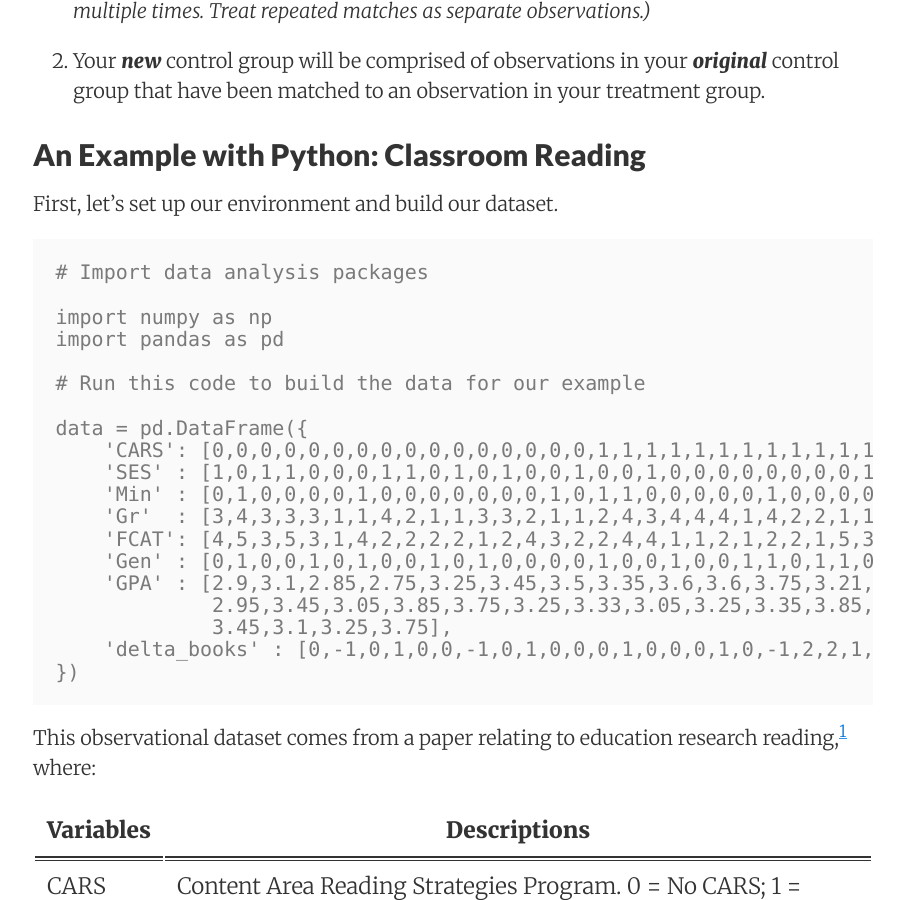
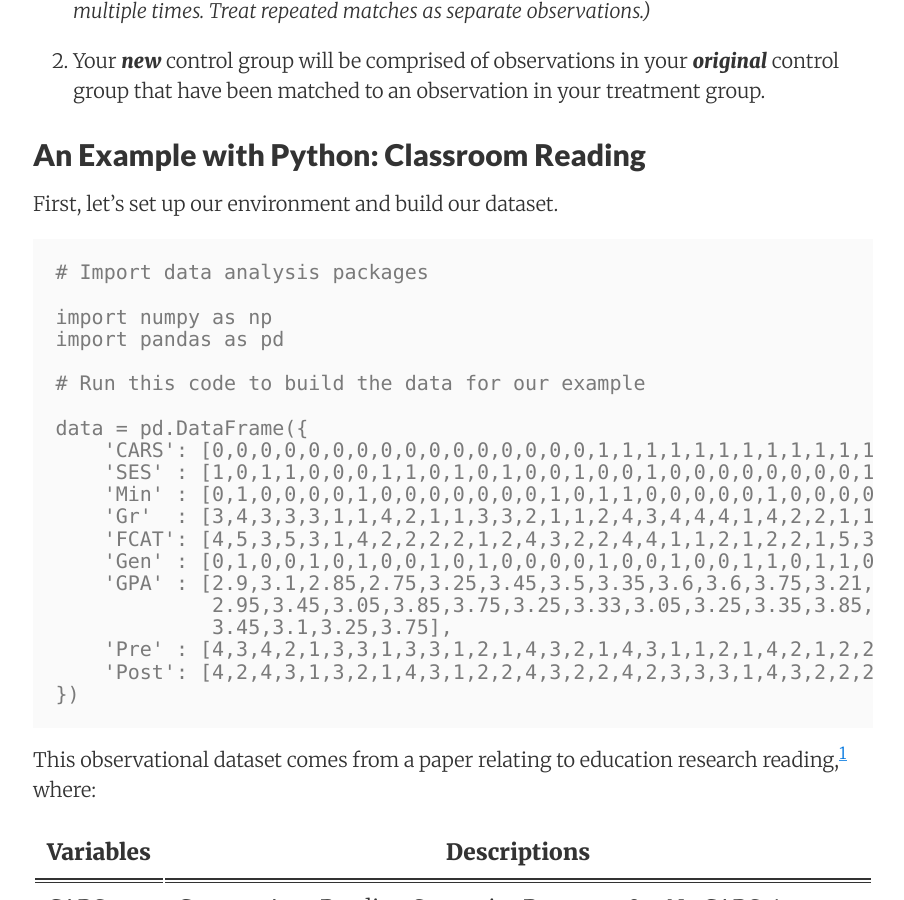
Before and after one commit to sewardlee337/sewardlee337.github.io, a Jekyll site: the page built from _posts/2020-06-01-intro-to-propensity-score-matching.md, in a window 1280 px wide and 900 px high, scrolled down 2247 px. Shown: the whole window, without its empty margins (187-1091 px from the left). Built offline with Jekyll 4.4.1, drawn with Linux system fonts in a browser that asks for light colours; nearby versions of some CDN libraries.

Commit message:
Revise blog

````diff
--- a/_posts/2020-06-01-intro-to-propensity-score-matching.md
+++ b/_posts/2020-06-01-intro-to-propensity-score-matching.md
@@ -68,7 +68,8 @@ data = pd.DataFrame({
     'GPA' : [2.9,3.1,2.85,2.75,3.25,3.45,3.5,3.35,3.6,3.6,3.75,3.21,2.75,
              2.95,3.45,3.05,3.85,3.75,3.25,3.33,3.05,3.25,3.35,3.85,4,2.9,
              3.45,3.1,3.25,3.75],
-    'delta_books' : [0,-1,0,1,0,0,-1,0,1,0,0,0,1,0,0,0,1,0,-1,2,2,1,0,0,1,1,0,0,1,1]
+    'Pre' : [4,3,4,2,1,3,3,1,3,3,1,2,1,4,3,2,1,4,3,1,1,2,1,4,2,1,2,2,2,2],
+    'Post': [4,2,4,3,1,3,2,1,4,3,1,2,2,4,3,2,2,4,2,3,3,3,1,4,3,2,2,2,3,3]
 })
 ```
 This observational dataset comes from a paper relating to education research reading,[^1] where:
````
